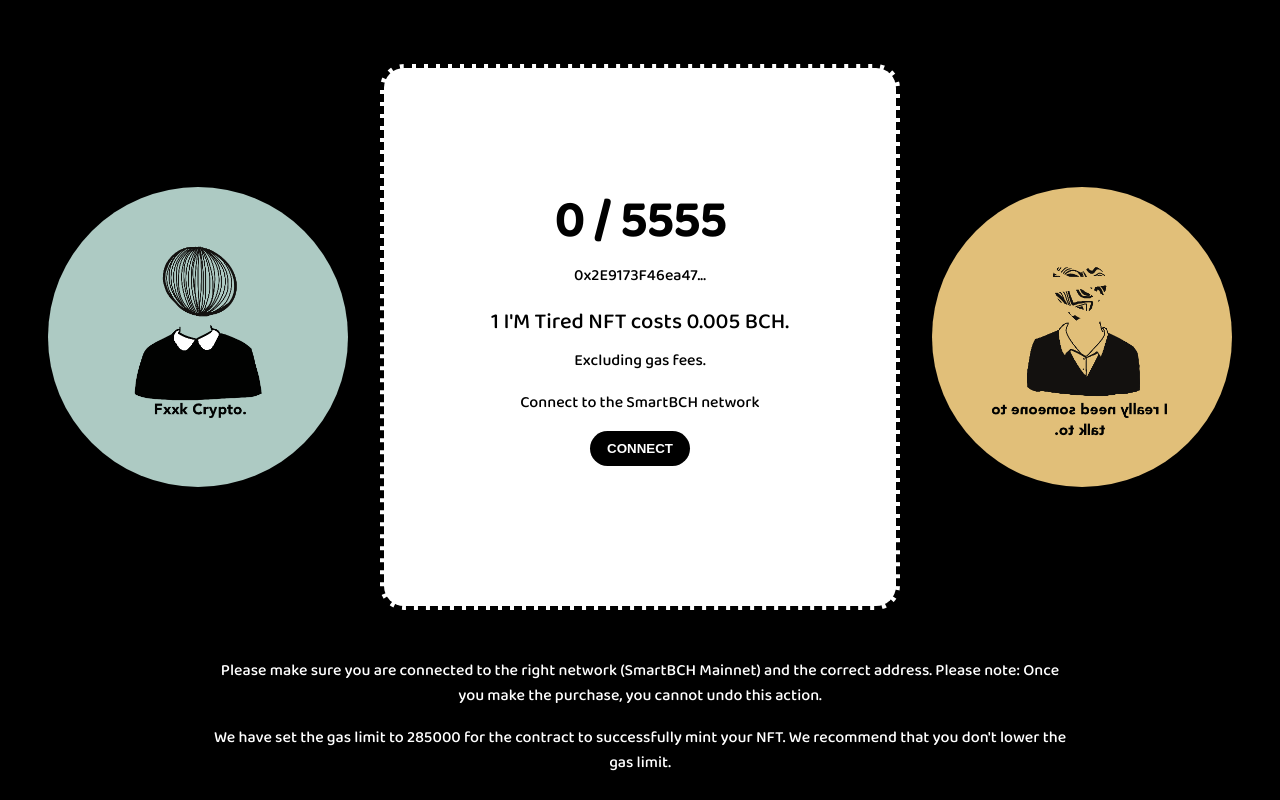
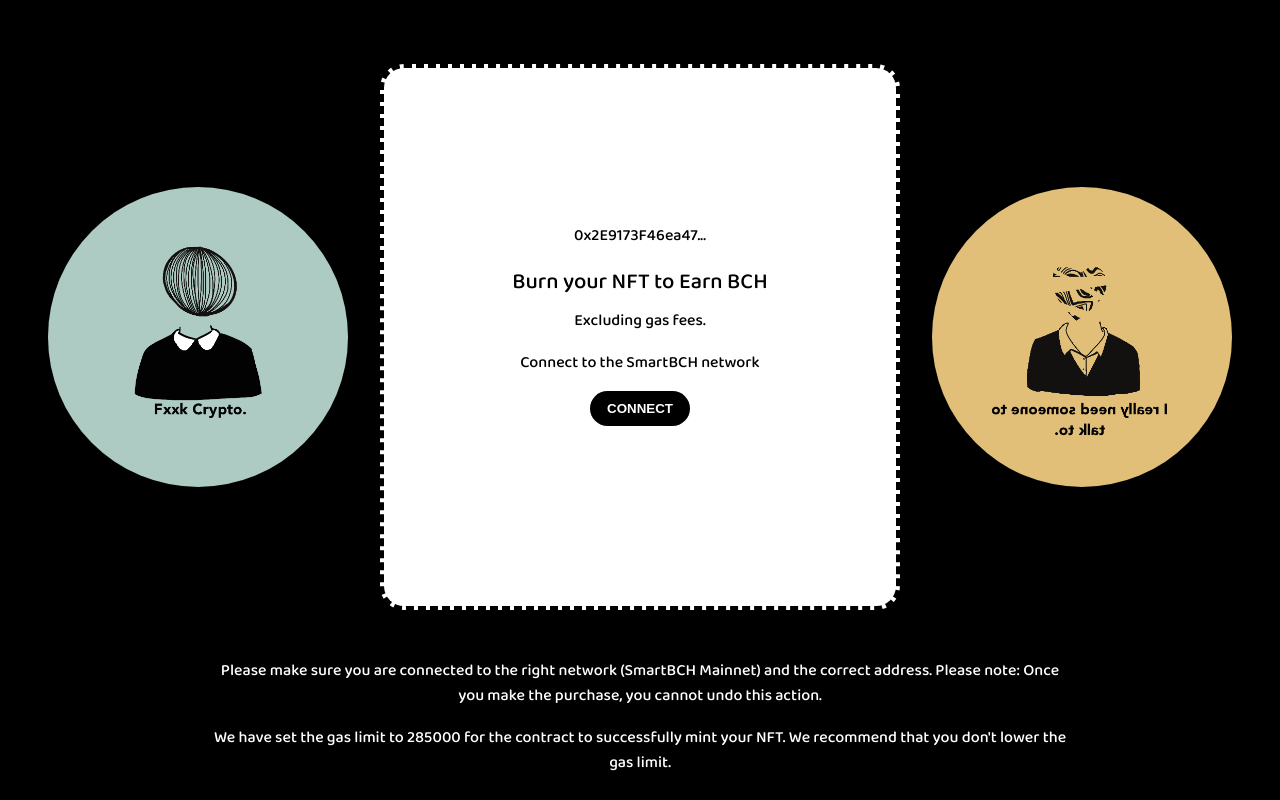
Before and after one commit to CashBears/Cash-Bears, a React (Create React App) app: page / in a window 1280 px wide. Built offline with nearby package versions, Linux system fonts and the light colour scheme.

Commit message:
Update App.js

```diff
--- a/src/App.js
+++ b/src/App.js
@@ -220,16 +220,7 @@ function App() {
               boxShadow: "0px 5px 11px 2px rgba(0,0,0,0.7)",
             }}
           >
-            <s.TextTitle
-              style={{
-                textAlign: "center",
-                fontSize: 50,
-                fontWeight: "bold",
-                color: "#000",
-              }}
-            >
-              {data.totalSupply} / {CONFIG.MAX_SUPPLY}
-            </s.TextTitle>
+
             <s.TextDescription
               style={{
                 textAlign: "center",
@@ -263,8 +254,7 @@ function App() {
                 <s.TextTitle
                   style={{ textAlign: "center", color: "#000" }}
                 >
-                  1 {CONFIG.SYMBOL} costs {CONFIG.DISPLAY_COST}{" "}
-                  {CONFIG.NETWORK.SYMBOL}.
+                  Burn your NFT to Earn BCH
                 </s.TextTitle>
                 <s.SpacerXSmall />
                 <s.TextDescription
```
